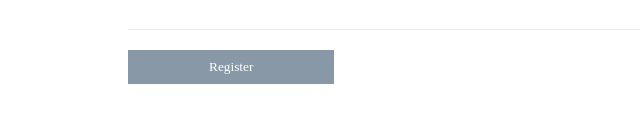
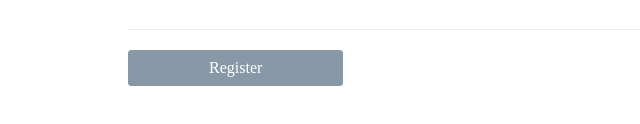
Before and after one commit to Diama1/Geeks-Avenue-Altica, a website: page UI/signup.html in a window 1280 px wide. Shown: the part 472-596 px from the top of the page, 0-640 px from the left. Drawn offline with Linux system fonts and the light colour scheme; a web font is replaced by a local one.

Commit message:
Modify button styling

```diff
--- a/UI/scss/partials/utils.scss
+++ b/UI/scss/partials/utils.scss
@@ -13,6 +13,8 @@
     outline: none;
     text-decoration: none;
     font-family: $font-family,serif;
+    font-size: 16px;
+    border-radius: 3px;
     cursor: pointer;
     @include mediaSm{
         padding:.5rem 2rem;
```
Also changed, not shown: UI/css/style.css.
